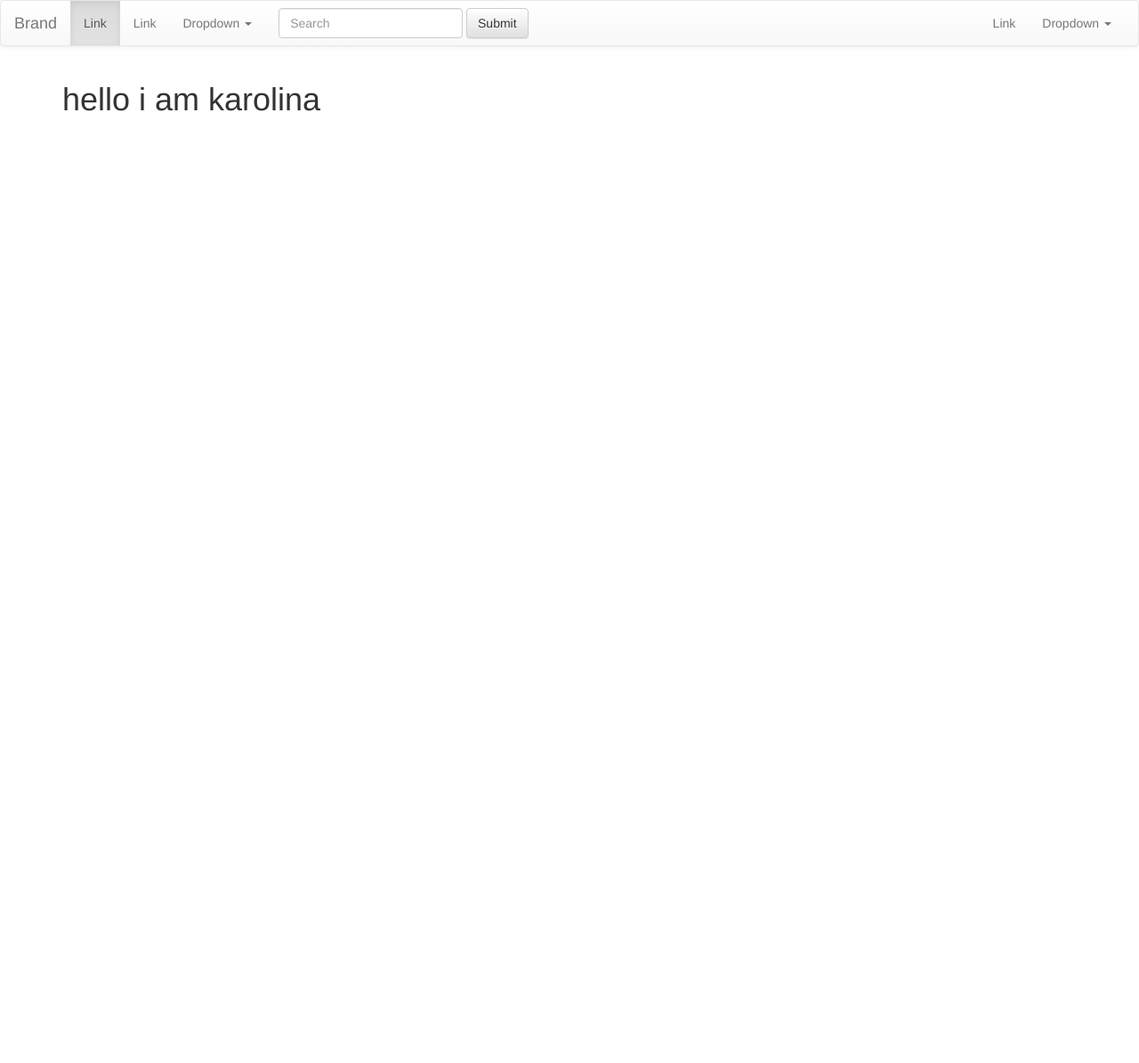
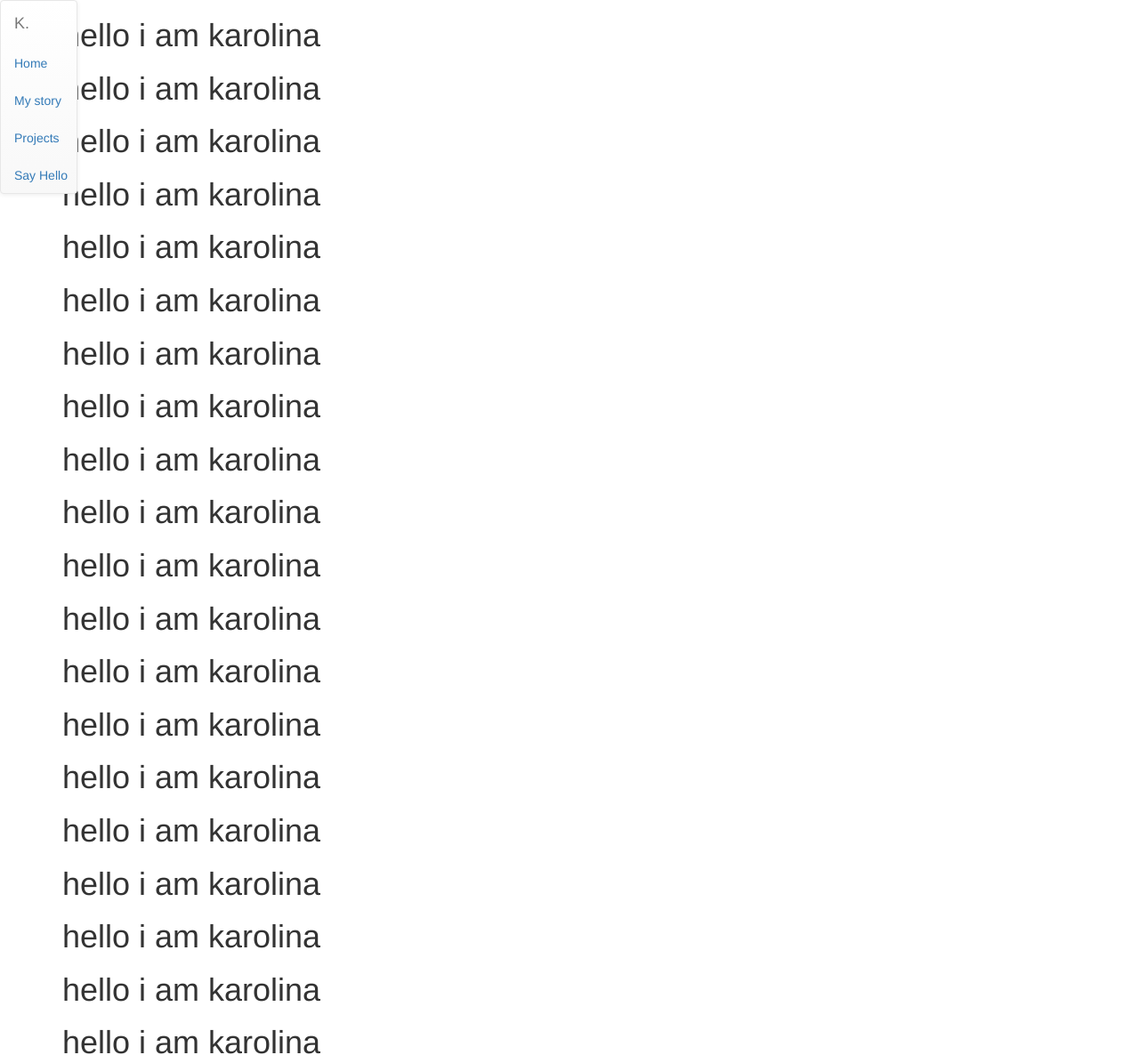
Before and after one commit to KarolinaHetmanska/about-me, a plain HTML site: page index.html in a window 1280 px wide. Shown: the top 1195 px of the page at 89% size. Before the commit the page ends 800 px from the top, so only its background shows below. Drawn offline with nearby package versions, Linux system fonts and the light colour scheme.

Commit message:
Vertical-right menu prepared

```diff
--- a/index.html
+++ b/index.html
@@ -10,9 +10,10 @@
   <title>Karolina- personal page</title>
 
 </head>
+
 <body>
-<nav class="navbar navbar-default">
-  <div class="container-fluid">
+<nav class="navbar navbar-default affix">
+  <!--<div class="container-fluid">-->
     <!-- Brand and toggle get grouped for better mobile display -->
     <div class="navbar-header">
       <button type="button" class="navbar-toggle collapsed" data-toggle="collapse" data-target="#bs-example-navbar-collapse-1" aria-expanded="false">
@@ -21,52 +22,53 @@
         <span class="icon-bar"></span>
         <span class="icon-bar"></span>
       </button>
-      <a class="navbar-brand" href="#">Brand</a>
+      <a class="navbar-brand" href="#">K.</a>
     </div>
-
     <!-- Collect the nav links, forms, and other content for toggling -->
     <div class="collapse navbar-collapse" id="bs-example-navbar-collapse-1">
-      <ul class="nav navbar-nav">
-        <li class="active"><a href="#">Link <span class="sr-only">(current)</span></a></li>
-        <li><a href="#">Link</a></li>
-        <li class="dropdown">
-          <a href="#" class="dropdown-toggle" data-toggle="dropdown" role="button" aria-haspopup="true" aria-expanded="false">Dropdown <span class="caret"></span></a>
-          <ul class="dropdown-menu">
-            <li><a href="#">Action</a></li>
-            <li><a href="#">Another action</a></li>
-            <li><a href="#">Something else here</a></li>
-            <li role="separator" class="divider"></li>
-            <li><a href="#">Separated link</a></li>
-            <li role="separator" class="divider"></li>
-            <li><a href="#">One more separated link</a></li>
-          </ul>
-        </li>
-      </ul>
-      <form class="navbar-form navbar-left">
-        <div class="form-group">
-          <input type="text" class="form-control" placeholder="Search">
-        </div>
-        <button type="submit" class="btn btn-default">Submit</button>
-      </form>
-      <ul class="nav navbar-nav navbar-right">
-        <li><a href="#">Link</a></li>
-        <li class="dropdown">
-          <a href="#" class="dropdown-toggle" data-toggle="dropdown" role="button" aria-haspopup="true" aria-expanded="false">Dropdown <span class="caret"></span></a>
-          <ul class="dropdown-menu">
-            <li><a href="#">Action</a></li>
-            <li><a href="#">Another action</a></li>
-            <li><a href="#">Something else here</a></li>
-            <li role="separator" class="divider"></li>
-            <li><a href="#">Separated link</a></li>
-          </ul>
-        </li>
+      <ul class="nav nav-pills nav-stacked">
+        <li><a href="#">Home</a></li>
+        <li><a href="#">My story </a></li>
+        <li><a href="#">Projects </a></li>
+        <li><a href="#">Say Hello </a></li>
+
       </ul>
     </div><!-- /.navbar-collapse -->
-  </div><!-- /.container-fluid -->
+  <!--</div>&lt;!&ndash; /.container-fluid &ndash;&gt;-->
 </nav>
 
 <div class="container">
 
+  <h1>hello i am karolina</h1>
+  <h1>hello i am karolina</h1>
+  <h1>hello i am karolina</h1>
+  <h1>hello i am karolina</h1>
+  <h1>hello i am karolina</h1>
+  <h1>hello i am karolina</h1>
+  <h1>hello i am karolina</h1>
+  <h1>hello i am karolina</h1>
+  <h1>hello i am karolina</h1>
+  <h1>hello i am karolina</h1>
+  <h1>hello i am karolina</h1>
+  <h1>hello i am karolina</h1>
+  <h1>hello i am karolina</h1>
+  <h1>hello i am karolina</h1>
+  <h1>hello i am karolina</h1>
+  <h1>hello i am karolina</h1>
+  <h1>hello i am karolina</h1>
+  <h1>hello i am karolina</h1>
+  <h1>hello i am karolina</h1>
+  <h1>hello i am karolina</h1>
+  <h1>hello i am karolina</h1>
+  <h1>hello i am karolina</h1>
+  <h1>hello i am karolina</h1>
+  <h1>hello i am karolina</h1>
+  <h1>hello i am karolina</h1>
+  <h1>hello i am karolina</h1>
+  <h1>hello i am karolina</h1>
+  <h1>hello i am karolina</h1>
+  <h1>hello i am karolina</h1>
+  <h1>hello i am karolina</h1>
   <h1>hello i am karolina</h1>
 
 </div>
--- a/style.css
+++ b/style.css
@@ -1,10 +1,24 @@
-.my-navbar {
-  width: 100%;
-  background-color: red;
-  height: 20px;
-  margin: auto 0px;
+
+.nav > li > a {
+  display: inline-block;
 }
 
-.nav>li>a {
-  display: inline-block ;
+a.navbar-brand {
+  padding: 15px 15px;
+  display: block;
 }
+
+div.navbar-collapse {
+  padding-left: 0;
+  padding-right: 0;
+}
+
+/*@media screen and (max-width: 768px) {*/
+  /*div.navbar-collapse {*/
+    /*padding-left: 15px;*/
+  /*}*/
+/*}*/
+
+.nav > li > a {
+  padding: 10px 10px 10px 15px;
+}
```
